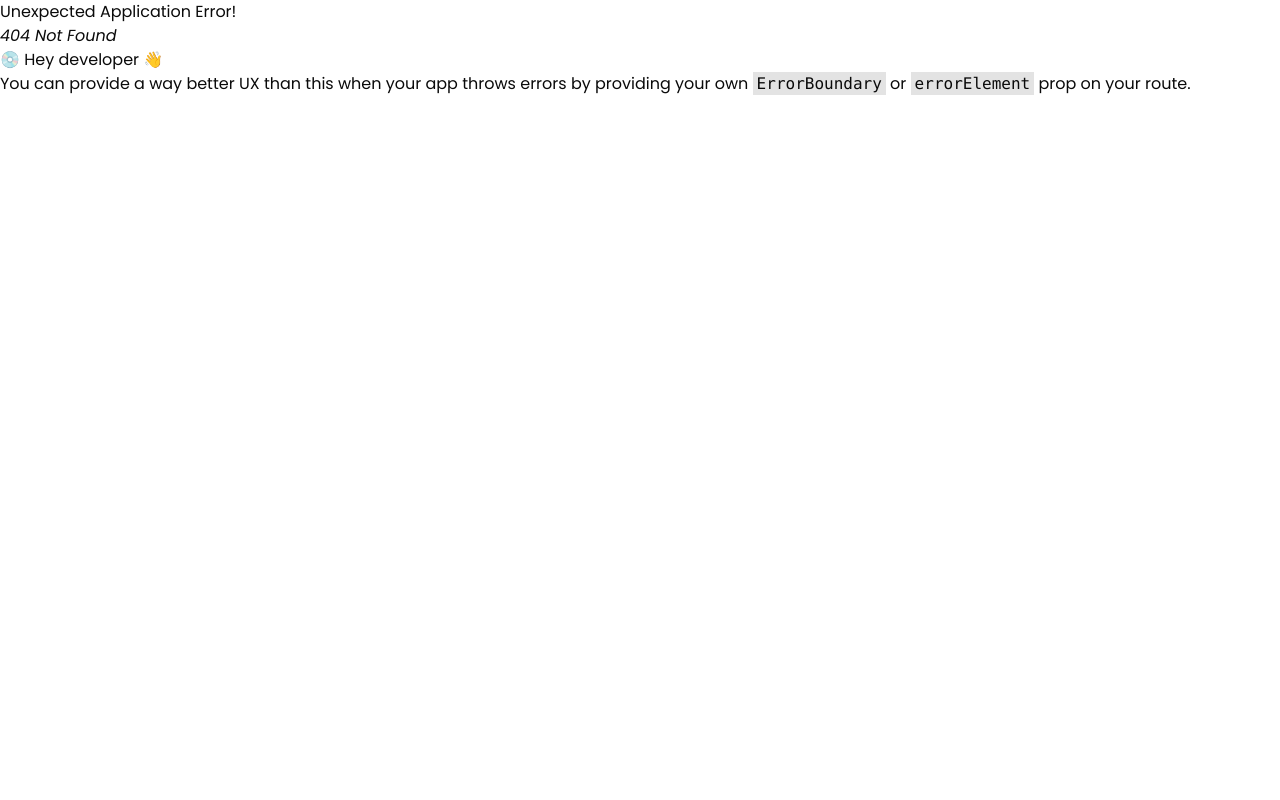
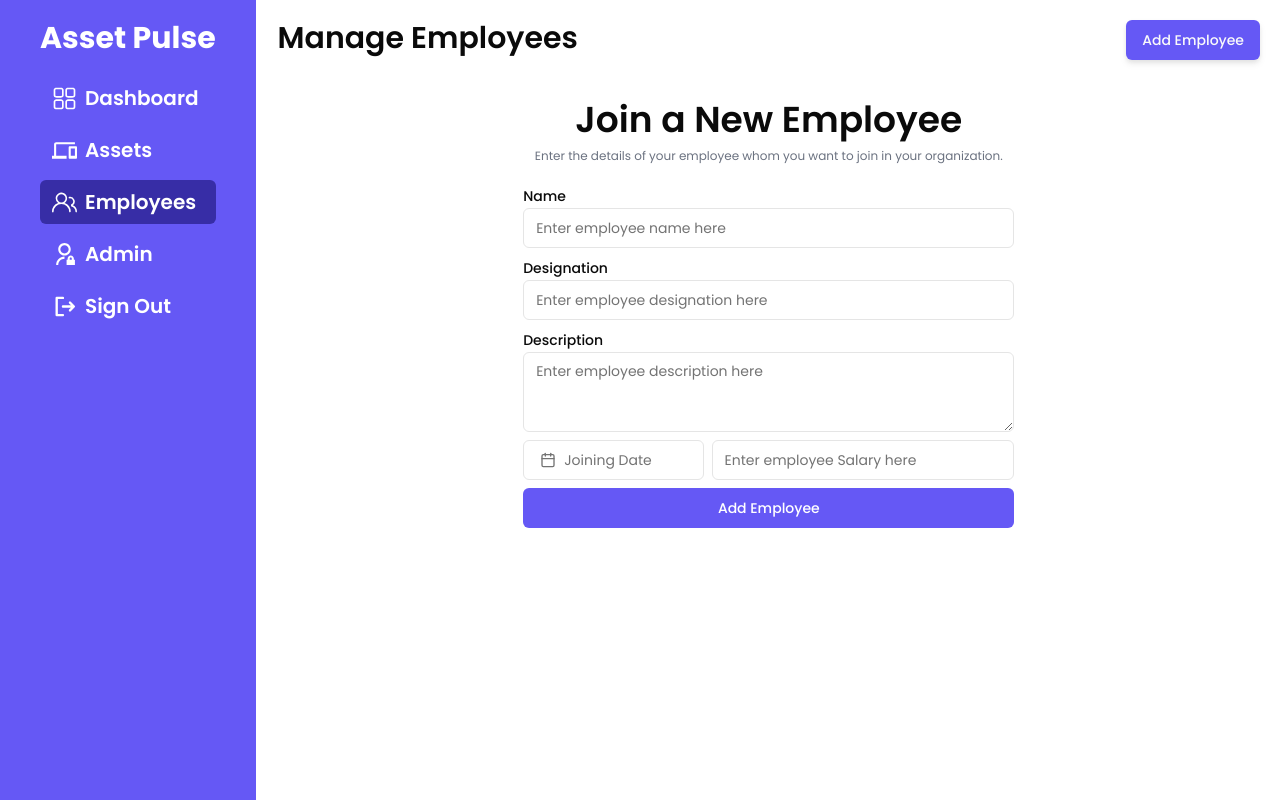
Before and after one commit to foysalmia/corporate-asset-management-frontend, a React (Vite) app: page /profile/employees/add-employee in a window 1280 px wide. Before the commit this address had no page. Built offline with nearby package versions, Linux system fonts and the light colour scheme.

Commit message:
add employee and employee nested routing done

```diff
--- /dev/null
+++ b/src/pages/CompanyProfile/Employees/AddEmployee.jsx
@@ -0,0 +1,57 @@
+import { Input } from "@/components/ui/input";
+import { Label } from "@/components/ui/label";
+import { Button } from '@/components/ui/button';
+import { Textarea } from '@/components/ui/textarea';
+import DatePicker from "@/components/DatePicker/DatePicker";
+
+const AddEmployee = () => {
+    return (
+        <div className="mt-10  w-1/2 mx-auto">
+            <h1 className="text-center font-semibold text-4xl">Join a New Employee</h1>
+            <p className="text-xs my-2 text-center text-gray-500">Enter the details of your employee whom you want to join in your organization.</p>
+            <form>
+                <div className='mt-5'>
+                    <Label htmlFor="name">Name</Label>
+                    <Input
+                        type="text"
+                        id="name"
+                        // onChange={(e) => setName(e.target.value)}
+                        placeholder="Enter employee name here"
+                    />
+                </div>
+                <div className='mt-2'>
+                    <Label htmlFor="designation">Designation</Label>
+                    <Input
+                        type="text"
+                        id="designation"
+                        // onChange={(e) => setName(e.target.value)}
+                        placeholder="Enter employee designation here"
+                    />
+                </div>
+                <div className='mt-2'>
+                    <Label htmlFor="description">Description</Label>
+                    <Textarea
+                        type="text"
+                        id="description"
+                        // onChange={(e) => setDescription(e.target.value)}
+                        placeholder="Enter employee description here"
+                    />
+                </div>
+                <div className="mt-2 flex justify-between items-center">
+                    <DatePicker text="Joining Date" />
+                    <Input
+                        type="number"
+                        min={0}
+                        id="name"
+                        // onChange={(e) => setName(e.target.value)}
+                        placeholder="Enter employee Salary here"
+                        className="ml-2"
+                    />
+                </div>
+                <Button className="mt-2 w-full bg-[#6558F5] hover:bg-[#372DA6] text-white" type="submit">Add Employee</Button>
+            </form>
+        </div>
+    );
+};
+
+export default AddEmployee;
--- /dev/null
+++ b/src/pages/CompanyProfile/Employees/EmployeeHome.jsx
@@ -0,0 +1,11 @@
+
+
+const EmployeeHome = () => {
+    return (
+        <div>
+            this is Employee Home
+        </div>
+    );
+};
+
+export default EmployeeHome;
--- a/src/pages/CompanyProfile/Employees/Employees.jsx
+++ b/src/pages/CompanyProfile/Employees/Employees.jsx
@@ -1,7 +1,16 @@
+import { Button } from "@/components/ui/button";
+import { Link,Outlet } from "react-router-dom";
+
 const Employees = () => {
     return (
-        <div>
-            this is Employees
+        <div className="mt-5 px-5">
+            <div className="flex justify-between items-start">
+                <h1 className="text-3xl font-semibold">Manage Employees</h1>
+                <div>
+                    <Link to="/profile/employees/add-employee"><Button className="bg-[#6558F5] hover:bg-white hover:text-[#6558F5] drop-shadow-md">Add Employee</Button></Link>
+                </div>
+            </div>
+            <Outlet />
         </div>
     );
 };
```
Also changed, not shown: src/main.jsx (+13 -1 lines).
